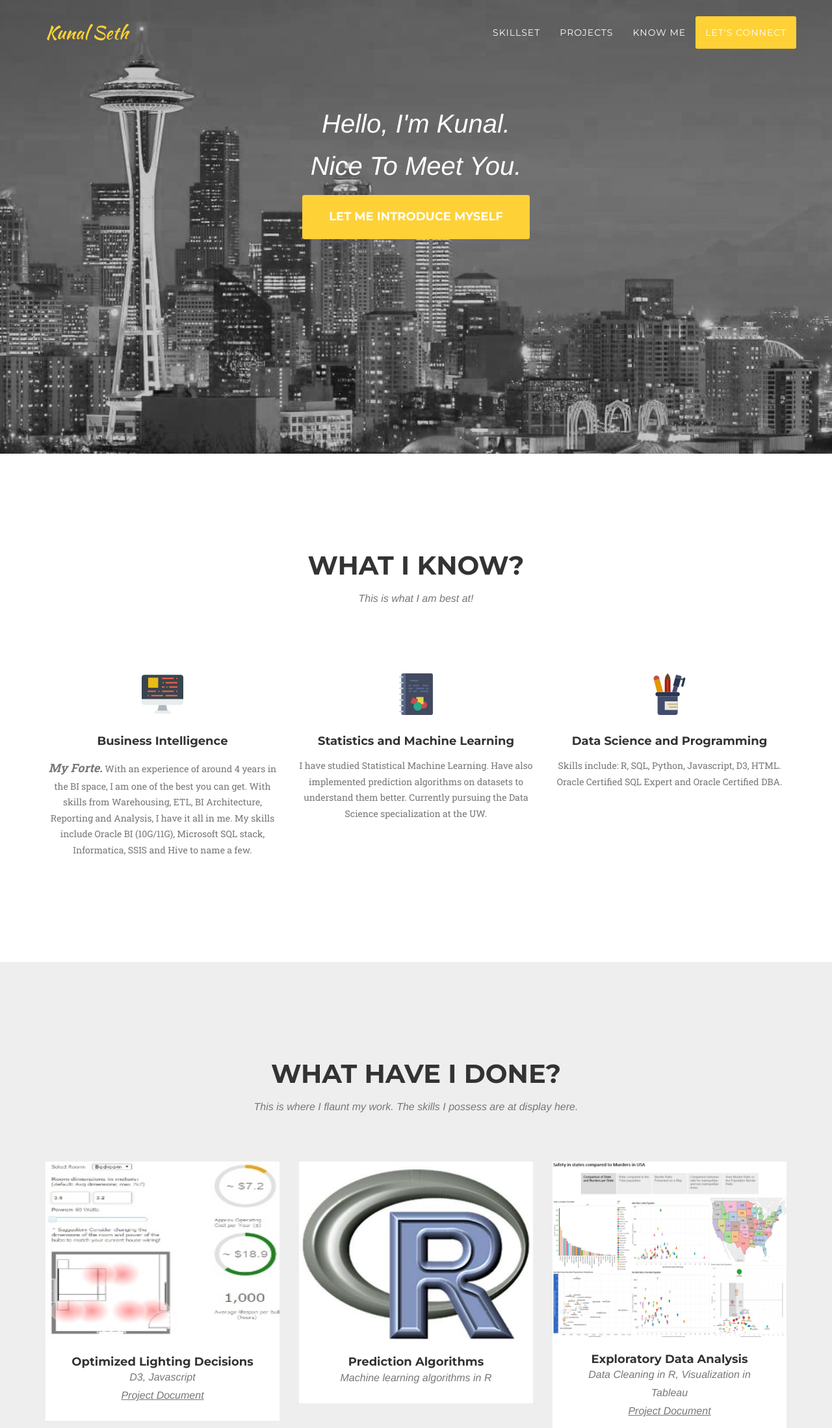
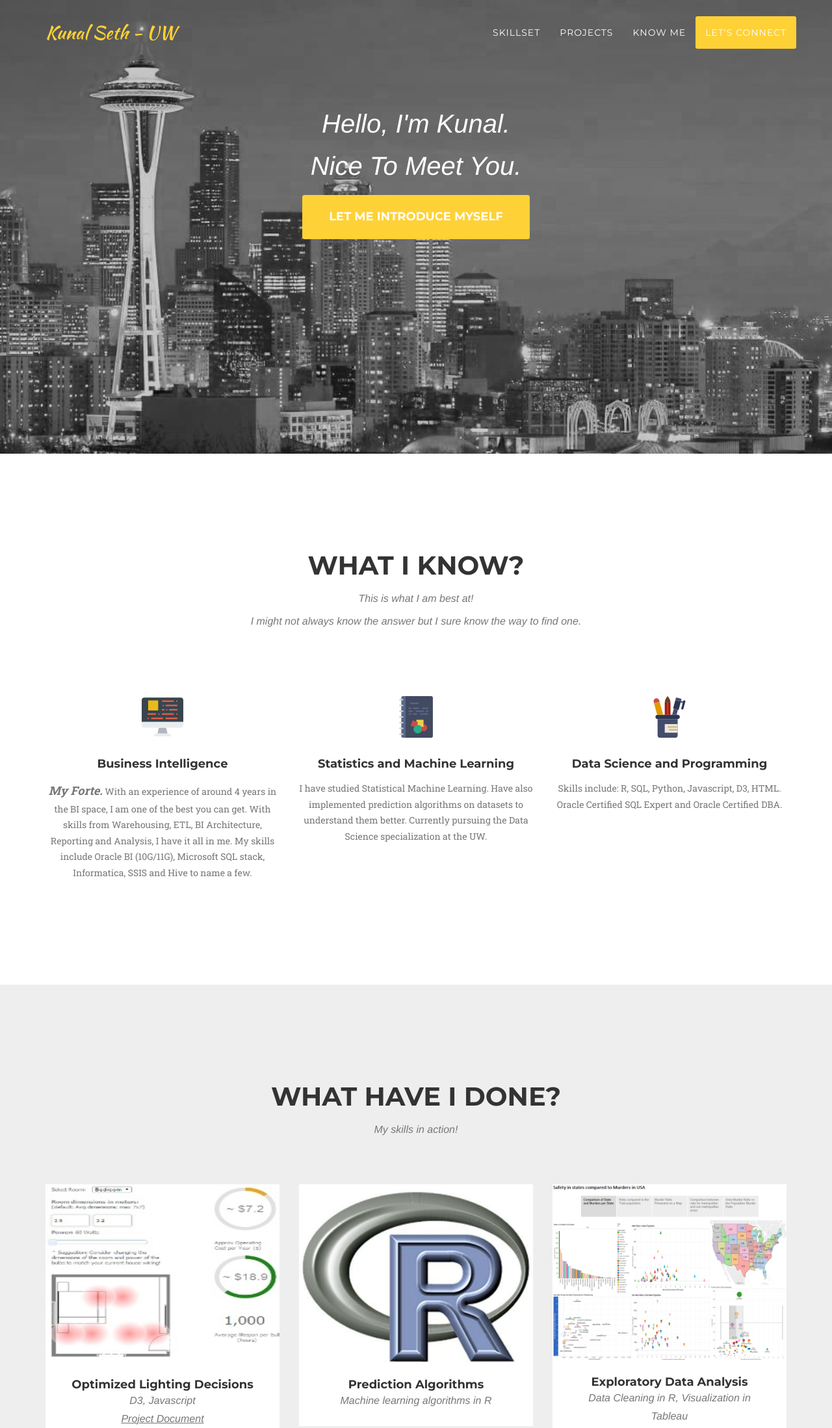
Before and after one commit to kunalseth/kunalseth.github.io, a website: page index.html in a window 1280 px wide. Shown: the top 2197 px of the page at 65% size. Drawn offline with nearby package versions, Linux system fonts and the light colour scheme; a web font is replaced by a local one.

Commit message:
Description changes

```diff
--- a/index.html
+++ b/index.html
@@ -44,7 +44,7 @@
                 <button type="button" class="navbar-toggle" data-toggle="collapse" data-target="#bs-example-navbar-collapse-1">
                     <span class="sr-only">Toggle navigation</span> Menu <i class="fa fa-bars"></i>
                 </button>
-                <a class="navbar-brand page-scroll" href="#page-top">Kunal Seth</a>
+                <a class="navbar-brand page-scroll" href="#page-top">Kunal Seth - UW</a>
             </div>
 
             <!-- Collect the nav links, forms, and other content for toggling -->
@@ -93,7 +93,7 @@
             <div class="row">
                 <div class="col-lg-12 text-center">
                     <h2 class="section-heading">What I know?</h2>
-                    <h3 class="section-subheading text-muted">This is what I am best at!</h3>
+                    <h3 class="section-subheading text-muted">This is what I am best at! <br><br> I might not always know the answer but I sure know the way to find one.</h3>
                 </div>
             </div>
             <div class="row text-center">
@@ -135,7 +135,7 @@
             <div class="row">
                 <div class="col-lg-12 text-center">
                     <h2 class="section-heading">What have I done?</h2>
-                    <h3 class="section-subheading text-muted">This is where I flaunt my work. The skills I possess are at display here. </h3>
+                    <h3 class="section-subheading text-muted">My skills in action!</h3>
                 </div>
             </div>
 
@@ -269,7 +269,7 @@
             <div class="row">
                 <div class="col-lg-12 text-center">
                     <h2 class="section-heading">Who am I?</h2>
-                    <h3 class="section-subheading text-muted" style="line-height:25px">This is me, in Real. A curious personality with an innate capacity to understand the problem at hand and the passion to solve the same by implementing data driven decisions. I might not always know the answer but I sure know the way to find one. </h3>
+                    <h3 class="section-subheading text-muted" style="line-height:25px">This is me, in Real. A curious personality with an innate capacity to understand the problem at hand and the passion to solve the same by implementing data driven decisions.</h3>
                 </div>
             </div>
             <div class="row">
```
